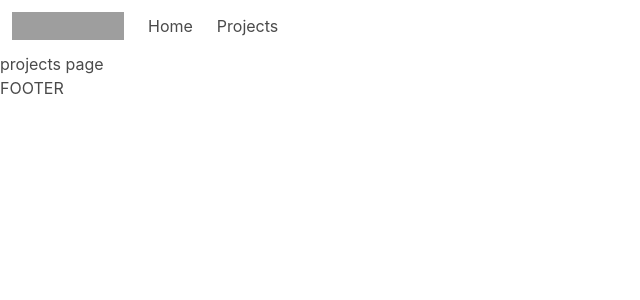
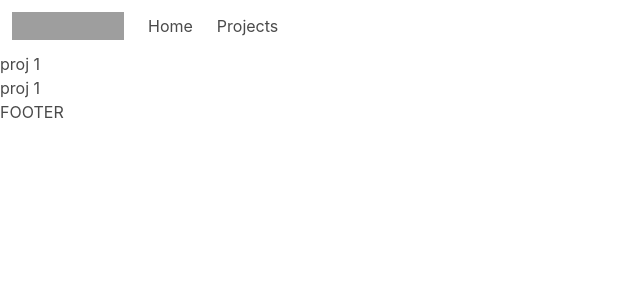
Before and after one commit to goldsami/portfolio, a Next.js app: page /projects in a window 1280 px wide. Shown: the top 300 px of the page, without its empty margins (0-640 px from the left). Built offline with nearby package versions, Linux system fonts and the light colour scheme; grey boxes are pictures that could not be loaded.

Commit message:
feat: data fetch added

```diff
--- a/components/layout.tsx
+++ b/components/layout.tsx
@@ -1,6 +1,6 @@
-import Navbar from './navbar'
+import Navbar from './Navbar'
 
-export default function Layout({children}) {
+export default function Layout({children}: any) {
   return (
     <>
 			<Navbar/>
--- a/pages/index.tsx
+++ b/pages/index.tsx
@@ -2,7 +2,7 @@ import type { NextPage } from 'next'
 import Head from 'next/head'
 import Image from 'next/image'
 import styles from '../styles/Home.module.scss'
-import Layout from "../components/Layout"
+import Layout from "../components/layout"
 
 const Home: NextPage = () => {
   const divStyle = {
--- a/pages/projects/index.tsx
+++ b/pages/projects/index.tsx
@@ -1,9 +1,32 @@
-import Layout from "../../components/Layout";
+import Layout from "../../components/layout"
+import {ProjectModel} from "../../types"
+import Link from 'next/link'
+import {ProjectService} from "../../services";
 
-export default function Projects() {
+interface ProjectsProps {
+  projects: ProjectModel[]
+}
+
+export default function Projects({projects}: ProjectsProps) {
   return (
     <Layout>
-      projects page
+      <ul>
+        {projects.map(p => (
+          <li key={p.id}><Link href={`/projects/${p.id}`}>
+            <a>{p.name}</a>
+          </Link></li>
+        ))}
+      </ul>
     </Layout>
   )
 }
+
+export async function getStaticProps() {
+  const projects = ProjectService.projects()
+
+  return {
+    props: {
+      projects
+    }
+  }
+}
--- /dev/null
+++ b/services/index.ts
@@ -0,0 +1 @@
+export * from './project'
--- /dev/null
+++ b/services/project.ts
@@ -0,0 +1,12 @@
+import data from '../static/data.json'
+import {ProjectModel} from "../types";
+
+export class ProjectService {
+  static projects(): ProjectModel[] {
+    return data?.projects || []
+  }
+
+  static project(id: string): ProjectModel | null {
+    return data?.projects.find(x => x.id === id) || null
+  }
+}
--- /dev/null
+++ b/static/data.json
@@ -0,0 +1,13 @@
+{
+  "name": "Max Zolotarenko",
+  "projects": [
+    {
+      "id": "1",
+      "name": "proj 1"
+    },
+    {
+      "id": "2",
+      "name": "proj 1"
+    }
+  ]
+}
--- /dev/null
+++ b/types/ProjectModel.ts
@@ -0,0 +1,4 @@
+export interface ProjectModel {
+  id: string;
+  name: string;
+}
--- /dev/null
+++ b/types/index.ts
@@ -0,0 +1 @@
+export * from './ProjectModel'
```
Also changed, not shown: pages/projects/[id].tsx (+27 -5 lines), components/Navbar.tsx (renamed from components/navbar.tsx).
